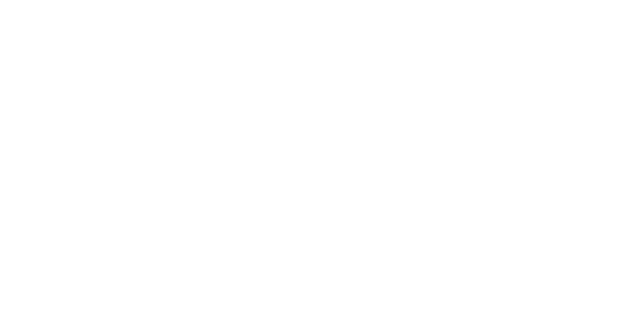
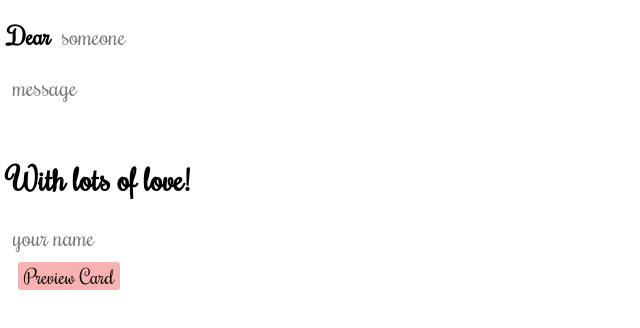
Before and after one commit to TheCodingBrie/hackatonTeam5, a React (Create React App) app: page /createcard in a window 1280 px wide. Shown: the top 328 px of the page, without its empty margins (0-640 px from the left). Built offline with nearby package versions, Linux system fonts and the light colour scheme.

Commit message:
Add createCard component

```diff
--- a/package.json
+++ b/package.json
@@ -6,6 +6,7 @@
     "@testing-library/jest-dom": "^5.16.1",
     "@testing-library/react": "^11.2.7",
     "@testing-library/user-event": "^12.8.3",
+    "html2canvas": "^1.3.3",
     "react": "^17.0.2",
     "react-dom": "^17.0.2",
     "react-scripts": "4.0.3",
--- a/public/index.html
+++ b/public/index.html
@@ -24,6 +24,13 @@
       work correctly both with client-side routing and a non-root public URL.
       Learn how to configure a non-root public URL by running `npm run build`.
     -->
+    <!-- Rochester font -->
+    <link rel="preconnect" href="https://fonts.googleapis.com" />
+    <link rel="preconnect" href="https://fonts.gstatic.com" crossorigin />
+    <link
+      href="https://fonts.googleapis.com/css2?family=Rochester&display=swap"
+      rel="stylesheet"
+    />
     <title>React App</title>
   </head>
   <body>
--- a/src/App.css
+++ b/src/App.css
@@ -1,38 +1,76 @@
-.App {
-  text-align: center;
+:root {
+  --input-background-color: #ccc;
+  --input-background-color-focus: #aaa;
 }
 
-.App-logo {
-  height: 40vmin;
-  pointer-events: none;
+.CreateText {
+  font-family: "Rochester", cursive;
+  /* width: 100vw; */
+  /* height: 100vh; */
 }
 
-@media (prefers-reduced-motion: no-preference) {
-  .App-logo {
-    animation: App-logo-spin infinite 20s linear;
-  }
+.to > h2 {
+  display: flex;
+  gap: 6px;
+}
+.CreateText input[type="text"],
+textarea {
+  font-family: "Rochester", cursive;
+  font-size: 1.5rem;
+  padding: 0 5px;
+  border: none;
+  outline: none;
+  overflow-wrap: inherit;
+  resize: none;
+}
+.CreateText input[type="text"]:focus,
+textarea:focus,
+input[type="text"]:focus-within,
+textarea:focus-within {
+  background: var(--input-background-color-focus);
 }
 
-.App-header {
-  background-color: #282c34;
-  min-height: 100vh;
+.message {
+  position: relative;
+  width: fit-content;
+}
+
+#dropdownMenu {
   display: flex;
   flex-direction: column;
-  align-items: center;
-  justify-content: center;
-  font-size: calc(10px + 2vmin);
-  color: white;
+  position: absolute;
+  width: fit-content;
+  background: rgb(160, 160, 160);
+  gap: 1em;
+  color: black;
+  font-size: 1.5rem;
+  line-height: 1.5rem;
+  border-radius: 5px;
+  box-shadow: 0 0 2px 2px rgba(10, 10, 10, 0.5);
+}
+#dropdownMenu h4 {
+  margin: 0;
+}
+.item {
+  cursor: pointer;
+  padding: 5px;
+}
+.item:hover,
+.item:focus {
+  background: rgb(180, 180, 180);
 }
 
-.App-link {
-  color: #61dafb;
+.CreateCard {
+  width: 100vw;
+  height: 100vh;
 }
 
-@keyframes App-logo-spin {
-  from {
-    transform: rotate(0deg);
-  }
-  to {
-    transform: rotate(360deg);
-  }
+.previewBtn {
+  margin: 10px;
+  background: rgba(233, 32, 32, 0.35);
+  border: none;
+  border-radius: 3px;
+  color: black;
+  font-family: "Rochester", cursive;
+  font-size: 20px;
 }
--- a/src/App.js
+++ b/src/App.js
@@ -1,7 +1,20 @@
 import "./App.css";
+import CreateCard from "./Components/CreateCard";
+import { useState } from "react";
 
-function App() {
-  return <div className="App"></div>;
-}
+const App = () => {
+  const [messageDropdownShown, setMessageDropdownShown] = useState(false);
+
+  const handleFocus = (e) => {
+    if (e.target.id === "message" || e.target.className.includes("dropdown"))
+      setMessageDropdownShown(true);
+    else setMessageDropdownShown(false);
+  };
+  return (
+    <div className="App" onClick={handleFocus}>
+      <CreateCard messageDropdownShown={messageDropdownShown} />
+    </div>
+  );
+};
 
 export default App;
--- /dev/null
+++ b/src/Components/CreateCard.jsx
@@ -0,0 +1,43 @@
+import CreateText from "./CreateText";
+import { useState, useRef } from "react";
+import html2canvas from "html2canvas";
+
+const CreateCard = ({ messageDropdownShown }) => {
+  const [to, setTo] = useState();
+  const printRef = useRef();
+
+  const handleDownloadImage = async () => {
+    const element = printRef.current;
+    const canvas = await html2canvas(element);
+
+    const data = canvas.toDataURL("card/jpg");
+    const link = document.createElement("a");
+
+    if (typeof link.download === "string") {
+      link.href = data;
+      link.download = "card.jpg";
+
+      document.body.appendChild(link);
+      link.click();
+      document.body.removeChild(link);
+    } else {
+      window.open(data);
+    }
+  };
+  return (
+    <div className="CreateCard">
+      <div ref={printRef}>
+        <CreateText messageDropdownShown={messageDropdownShown} />
+      </div>
+      <button
+        className="previewBtn"
+        type="button"
+        onClick={handleDownloadImage}
+      >
+        Preview Card
+      </button>
+    </div>
+  );
+};
+
+export default CreateCard;
--- /dev/null
+++ b/src/Components/CreateText.jsx
@@ -0,0 +1,78 @@
+import "./../App.css";
+
+import { useState } from "react";
+
+const CreateText = ({ messageDropdownShown }) => {
+  const [message, setMessage] = useState();
+
+  const handleChange = (e) => {
+    setMessage(e.target.value);
+    // console.log(e.target.value.length);
+  };
+
+  const handleClick = (e) => {
+    if (e.target.className.includes("item")) {
+      setMessage(e.target.innerHTML);
+    }
+  };
+  return (
+    <div className="CreateText">
+      <form>
+        <div className="to">
+          <h2>
+            Dear
+            <input type="text" placeholder="someone" />
+          </h2>
+        </div>
+        <div className="message">
+          <textarea
+            id="messageArea"
+            onChange={handleChange}
+            type="text"
+            list="messages"
+            name="message"
+            id="message"
+            placeholder="message"
+            style={{ width: "500px" }}
+            value={message}
+          />
+          {messageDropdownShown && (
+            <div id="dropdownMenu" className="dropdown" onClick={handleClick}>
+              <h4 className="dropdown item">
+                May your holidays sparkle with joy and laughter.
+              </h4>
+              <h4 className="dropdown item">
+                Merry Christmas! May you get chance to take in the beauty and
+                true meaning of the season.
+              </h4>
+              <h4 className="dropdown item">
+                Eat. Drink. Be Merry. Have a wonderful Christmas.
+              </h4>
+              <h4 className="dropdown item">
+                Merry Christmas to you and God bless you and your family with
+                peace and joy for the year to come.
+              </h4>
+              <h4 className="dropdown item">
+                May the festive season bring you opportunities and success in
+                life! Merry Christmas!
+              </h4>
+            </div>
+          )}
+          {/* <datalist id="messages">
+            <option value="May your holidays sparkle with joy and laughter."></option>
+            <option value="Merry Christmas! May you get chance to take in the beauty and true meaning of the season."></option>
+            <option value="Eat. Drink. Be Merry. Have a wonderful Christmas."></option>
+            <option value="Merry Christmas to you and God bless you and your family with peace and joy for the year to come."></option>
+            <option value="May the festive season bring you opportunities and success in life! Merry Christmas!"></option>
+          </datalist> */}
+        </div>
+        <div className="from">
+          <h1>With lots of love!</h1>
+          <input type="text" placeholder="your name" />
+        </div>
+      </form>
+    </div>
+  );
+};
+
+export default CreateText;
```
Also changed, not shown: 2 other files (tests, documents, lock files or other folders).
